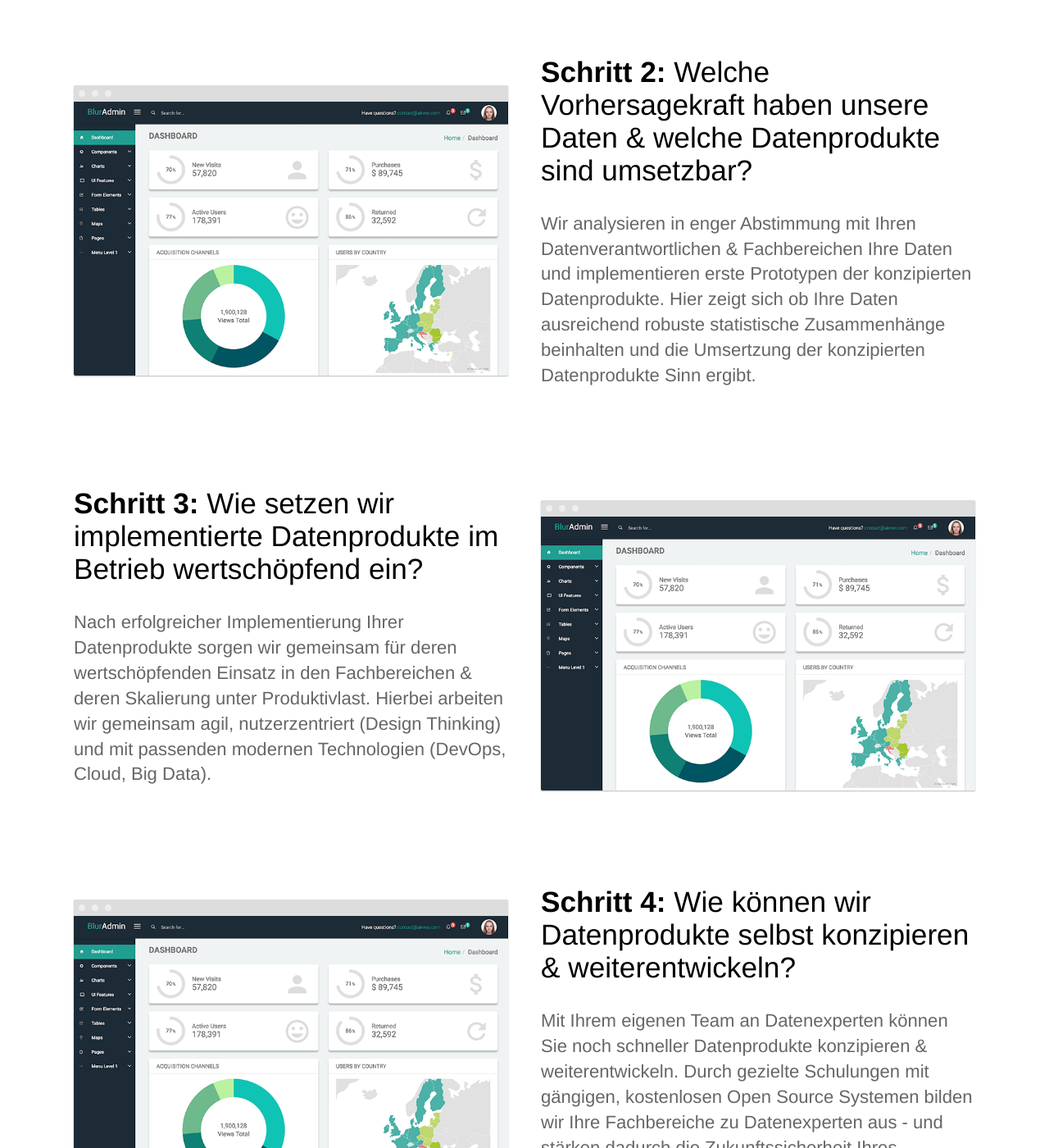
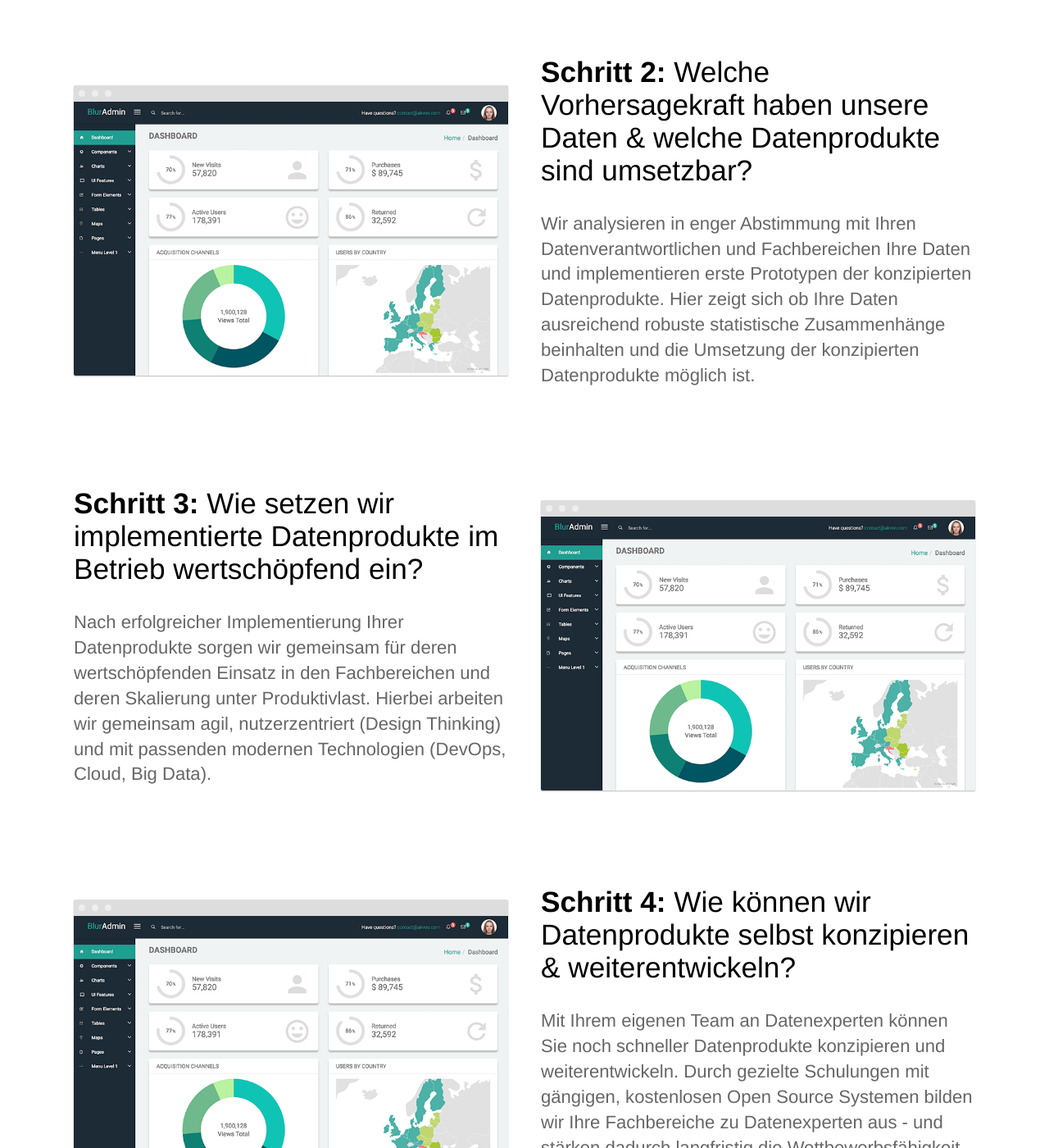
Before and after one commit to datensprechstunde/datensprechstunde.github.io, a Jekyll site: the page built from index.html, in a window 1280 px wide and 1400 px high, scrolled down 1352 px. Shown: the whole window at 82% size. Built offline with Jekyll 4.4.1, drawn with Linux system fonts in a browser that asks for light colours; some of the changed text lies outside the part shown.

Commit message:
Fix phrasing and typos

```diff
--- a/index.html
+++ b/index.html
@@ -19,7 +19,7 @@
 			<div class="text editable">
 				<h2><strong>Schritt 1:</strong> Welche Daten haben wir & welche Datenprodukte können wir damit konzipieren?</h2>
 				<p>
-					In einem ersten Gespräch durchleuchten wir gemeinsam die Problemstellungen Ihres Unternehmens & Ihrer Fachbereiche.
+					In einem ersten Gespräch durchleuchten wir gemeinsam die Problemstellungen Ihres Unternehmens und Ihrer Fachbereiche.
 					Unter Berücksichtigung Ihrer Datenlage erarbeiten wir Konzepte wertbringender Datenprodukte für Ihr Unternehmen.
 				</p>
 			</div>
@@ -34,10 +34,10 @@
 			<div class="text editable">
 				<h2><strong>Schritt 2:</strong> Welche Vorhersagekraft haben unsere Daten & welche Datenprodukte sind umsetzbar?</h2>
 				<p>
-					Wir analysieren in enger Abstimmung mit Ihren Datenverantwortlichen & Fachbereichen Ihre Daten
+					Wir analysieren in enger Abstimmung mit Ihren Datenverantwortlichen und Fachbereichen Ihre Daten
 					und implementieren erste Prototypen der konzipierten Datenprodukte.
-					Hier zeigt sich ob Ihre Daten ausreichend robuste statistische Zusammenhänge beinhalten und die Umsertzung
-					der konzipierten Datenprodukte Sinn ergibt.
+					Hier zeigt sich ob Ihre Daten ausreichend robuste statistische Zusammenhänge beinhalten und die Umsetzung
+					der konzipierten Datenprodukte möglich ist.
 				</p>
 			</div>
 			<div class="image">
@@ -52,7 +52,7 @@
 				<h2><strong>Schritt 3:</strong> Wie setzen wir implementierte Datenprodukte im Betrieb wertschöpfend ein?</h2>
 				<p>
 					Nach erfolgreicher Implementierung Ihrer Datenprodukte sorgen wir gemeinsam für deren wertschöpfenden Einsatz
-					in den Fachbereichen & deren Skalierung unter Produktivlast.
+					in den Fachbereichen und deren Skalierung unter Produktivlast.
 					Hierbei arbeiten wir gemeinsam agil, nutzerzentriert (Design Thinking) und mit passenden modernen Technologien
 					(DevOps, Cloud, Big Data).
 				</p>
@@ -68,9 +68,9 @@
 			<div class="text editable">
 				<h2><strong>Schritt 4:</strong> Wie können wir Datenprodukte selbst konzipieren & weiterentwickeln?</h2>
 				<p>
-					Mit Ihrem eigenen Team an Datenexperten können Sie noch schneller Datenprodukte konzipieren & weiterentwickeln.
+					Mit Ihrem eigenen Team an Datenexperten können Sie noch schneller Datenprodukte konzipieren und weiterentwickeln.
 					Durch gezielte Schulungen mit gängigen, kostenlosen Open Source Systemen bilden wir Ihre Fachbereiche
-					zu Datenexperten aus - und stärken dadurch die Zukunftssicherheit Ihres Unternehmens.
+					zu Datenexperten aus - und stärken dadurch langfristig die Wettbewerbsfähigkeit Ihres Unternehmens.
 				</p>
 			</div>
 			<div class="image">
```
